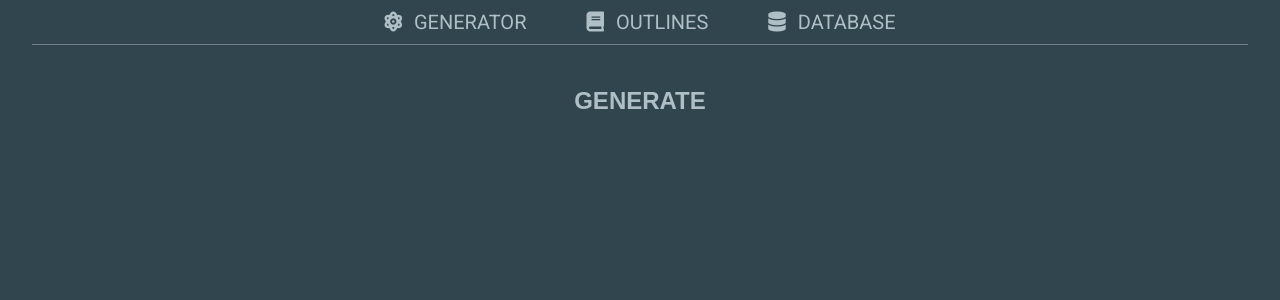
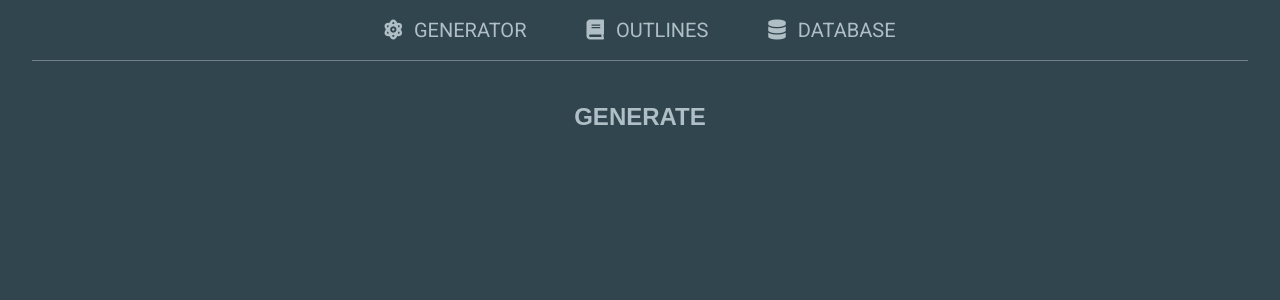
Before and after one commit to KayKostadinov/skit-generator, a React (Create React App) app in the folder client/: page / in a window 1280 px wide. Shown: the top 300 px of the page. Built offline with nearby package versions, Linux system fonts and the light colour scheme.

Commit message:
More webkit fixes

```diff
--- a/client/src/scss/_navbar.scss
+++ b/client/src/scss/_navbar.scss
@@ -1,6 +1,7 @@
 .navbar {
     @include flexCenter(space-around, row);
     margin: 0 2em;
+    padding: 0.5em 0;
     background-color: $main-color;
     border-bottom: 1px solid rgba($light-accent, .5);
 }
--- a/client/src/scss/_resets.scss
+++ b/client/src/scss/_resets.scss
@@ -79,6 +79,7 @@ a {
 
 input, textarea, form {
     scrollbar-width: none;
+    overflow: scroll;
     &::-webkit-scrollbar{
         display: none;
     }
--- a/client/src/scss/main.css
+++ b/client/src/scss/main.css
@@ -95,6 +95,7 @@ a {
 
 input, textarea, form {
   scrollbar-width: none;
+  overflow: scroll;
 }
 
 input::-webkit-scrollbar, textarea::-webkit-scrollbar, form::-webkit-scrollbar {
@@ -270,6 +271,7 @@ input::-webkit-scrollbar, textarea::-webkit-scrollbar, form::-webkit-scrollbar {
       -ms-flex-direction: row;
           flex-direction: row;
   margin: 0 2em;
+  padding: 0.5em 0;
   background-color: #31454e;
   border-bottom: 1px solid rgba(176, 190, 197, 0.5);
 }
```
Also changed, not shown: 1 other file (tests, documents, lock files or other folders).
